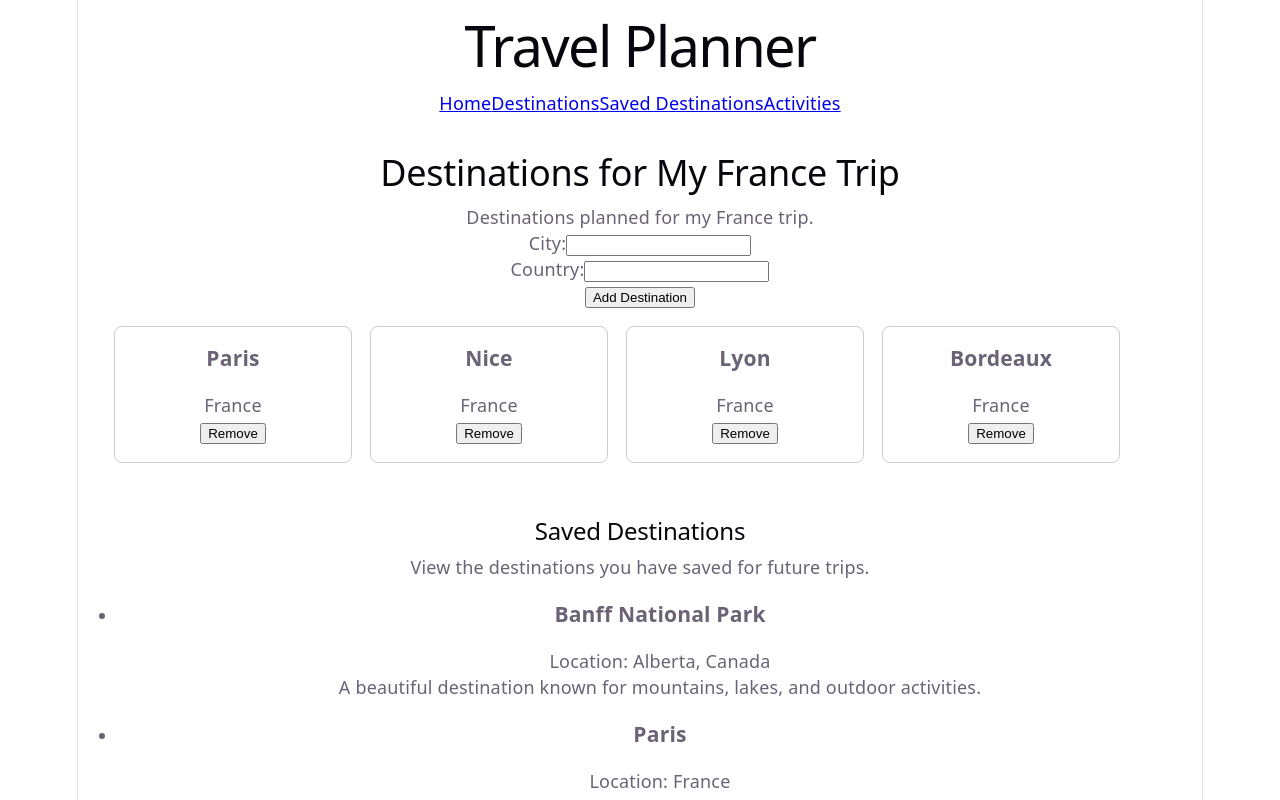
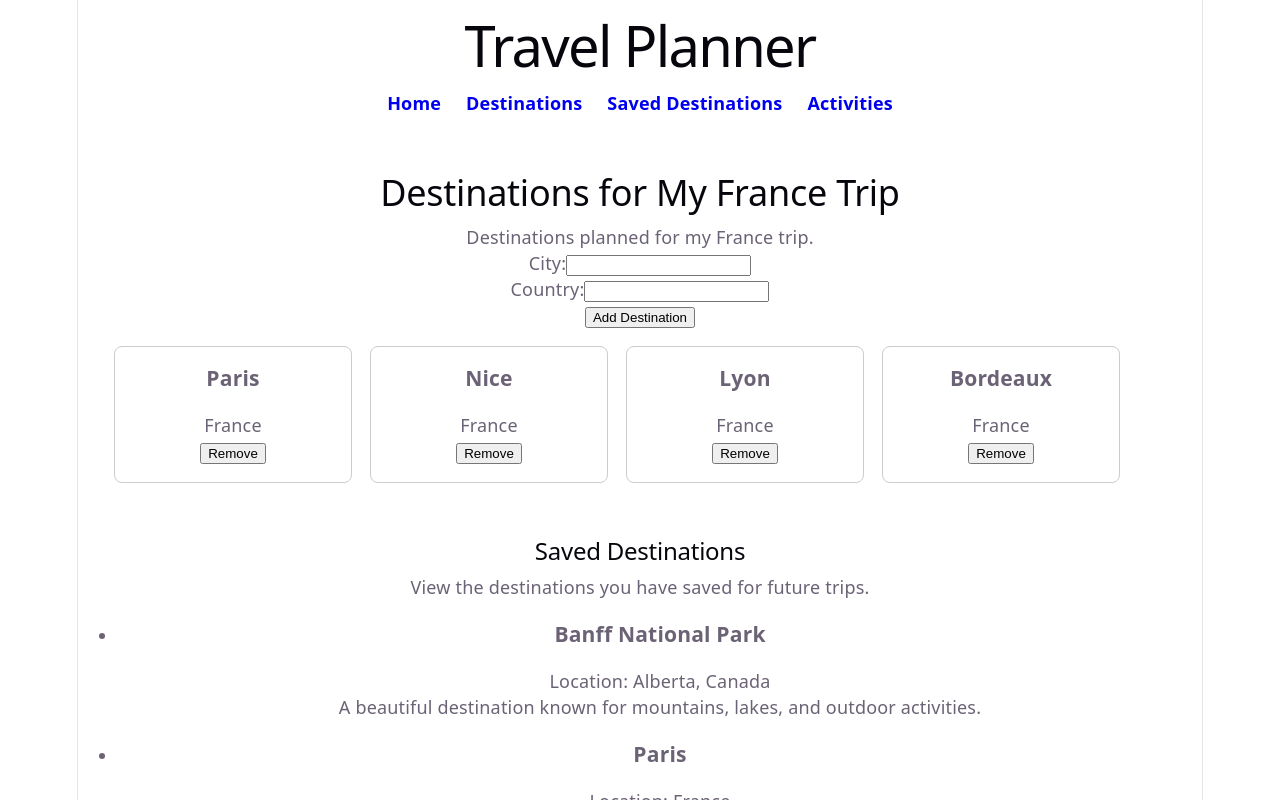
Before and after one commit to kkaur136/travel-planner, a React (Vite) app: page / in a window 1280 px wide. Shown: the top 800 px of the page. Built offline with nearby package versions, Linux system fonts and the light colour scheme.

Commit message:
Style navigation links

```diff
--- /dev/null
+++ b/src/Components/Navigation/Navigation.css
@@ -0,0 +1,15 @@
+nav {
+    display: flex;
+    justify-content: center;
+    gap: 25px;
+    margin: 20px 0;
+}
+
+nav a {
+    text-decoration: none;
+    font-weight: bold;
+}
+
+nav a:hover {
+    text-decoration: underline;
+}
--- a/src/Components/Navigation/Navigation.tsx
+++ b/src/Components/Navigation/Navigation.tsx
@@ -1,3 +1,4 @@
+import "./Navigation.css";
 function Navigation() {
     return (
         <nav>
```
